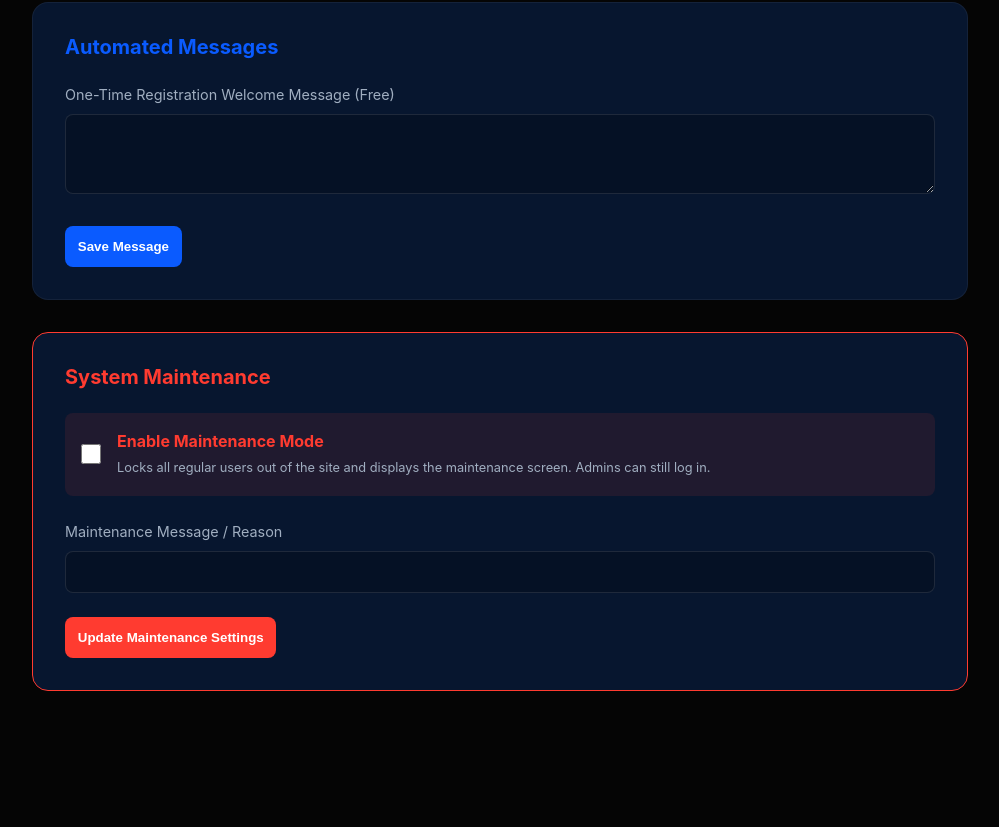
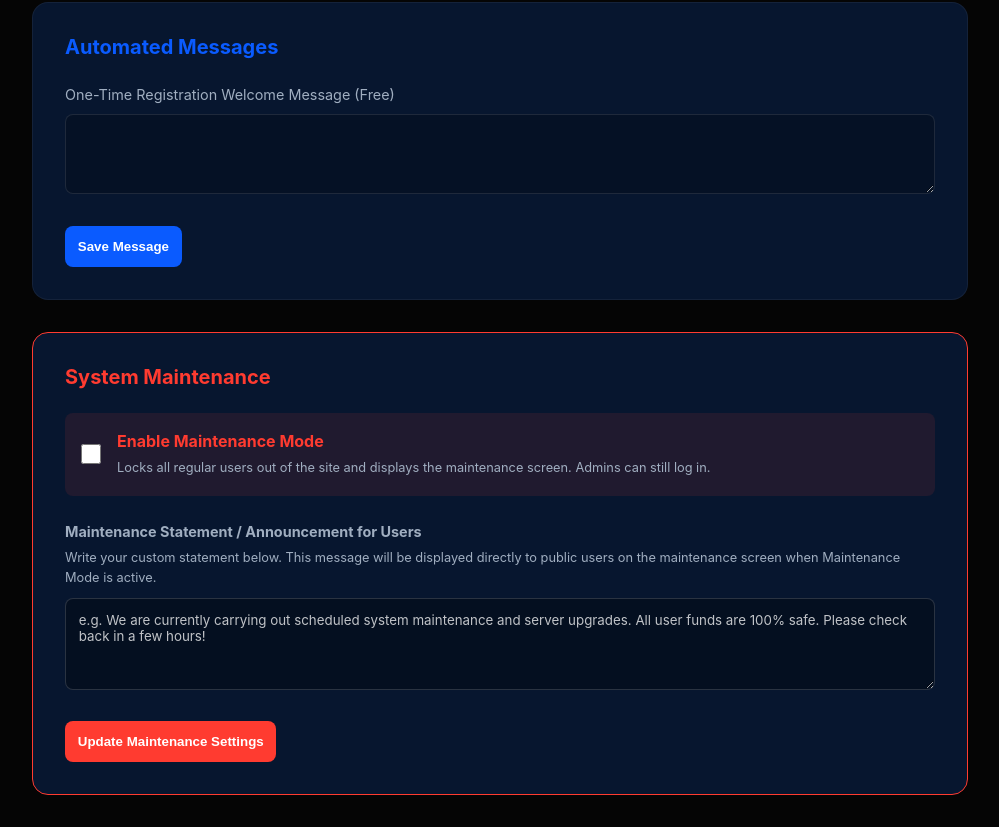
Before and after one commit to Eliyoung2005/EARNIX, a Next.js app: page /admin/settings in a window 1280 px wide. Shown: the part 1153-1980 px from the top of the page, without its empty margins (280-1279 px from the left). Before the commit the page ends 1876 px from the top, so only its background shows below. Built offline with nearby package versions, Linux system fonts and the light colour scheme; no server answers.

Commit message:
feat: add multi-line maintenance statement textarea in admin settings and display on public page

```diff
--- a/src/app/admin/settings/page.tsx
+++ b/src/app/admin/settings/page.tsx
@@ -116,8 +116,19 @@ export default function AdminSettings() {
           </label>
 
           <div>
-            <label style={{ display: 'block', fontSize: '0.9rem', color: 'var(--text-secondary)', marginBottom: '0.5rem' }}>Maintenance Message / Reason</label>
-            <input type="text" value={settings?.maintenanceMessage || ''} onChange={e => setSettings({...settings, maintenanceMessage: e.target.value})} style={{ width: '100%', padding: '0.8rem', borderRadius: '8px', background: 'rgba(0,0,0,0.2)', border: '1px solid rgba(255,255,255,0.1)', color: 'white' }} />
+            <label style={{ display: 'block', fontSize: '0.9rem', color: 'var(--text-secondary)', marginBottom: '0.3rem', fontWeight: 'bold' }}>
+              Maintenance Statement / Announcement for Users
+            </label>
+            <p style={{ fontSize: '0.8rem', color: 'var(--text-secondary)', marginBottom: '0.6rem' }}>
+              Write your custom statement below. This message will be displayed directly to public users on the maintenance screen when Maintenance Mode is active.
+            </p>
+            <textarea
+              rows={4}
+              value={settings?.maintenanceMessage || ''}
+              onChange={e => setSettings({...settings, maintenanceMessage: e.target.value})}
+              placeholder="e.g. We are currently carrying out scheduled system maintenance and server upgrades. All user funds are 100% safe. Please check back in a few hours!"
+              style={{ width: '100%', padding: '0.8rem', borderRadius: '8px', background: 'rgba(0,0,0,0.3)', border: '1px solid rgba(255,255,255,0.15)', color: 'white', fontFamily: 'inherit', resize: 'vertical' }}
+            />
           </div>
 
           <button onClick={() => handleSaveText('maintenanceMessage', settings.maintenanceMessage)} disabled={saving} className="btn-primary" style={{ padding: '0.8rem', borderRadius: '8px', fontWeight: 'bold', alignSelf: 'flex-start', background: '#ff3b30', color: 'white' }}>Update Maintenance Settings</button>
```
Also changed, not shown: src/app/maintenance/page.tsx (+2 -8 lines).
